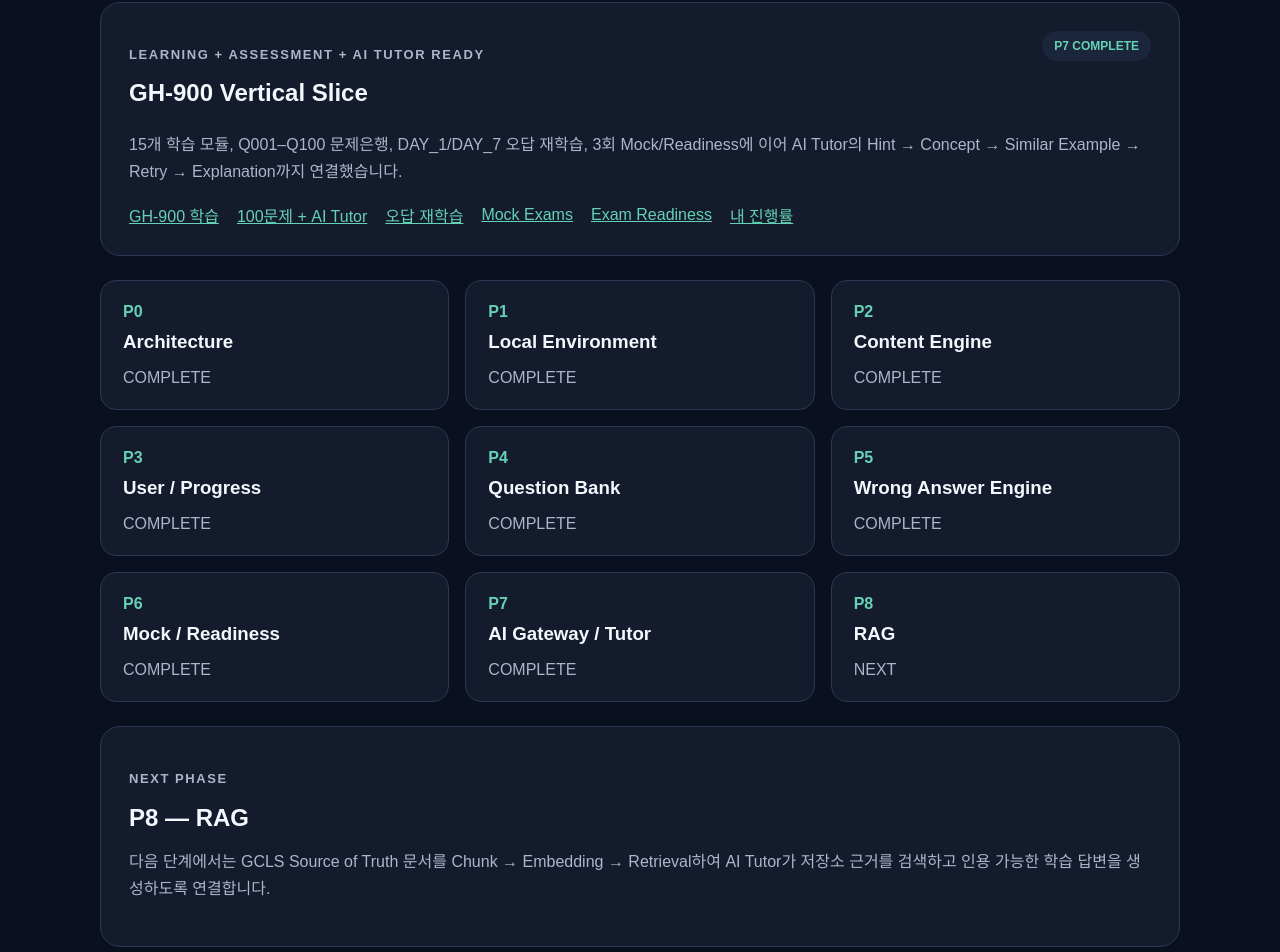
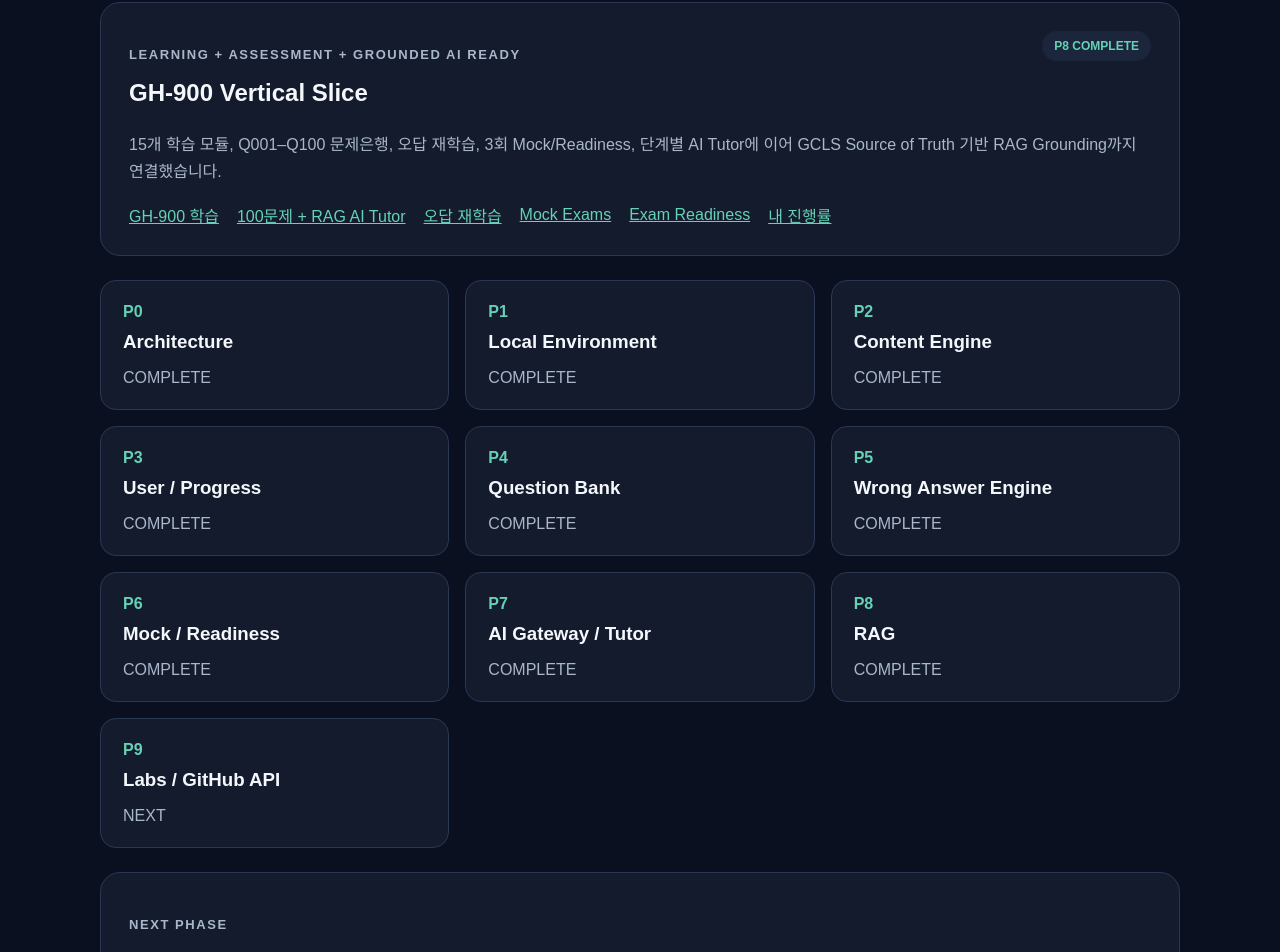
Before and after one commit to MetaStudy999/github-certification-learning-system-web, a Next.js app: page / in a window 1280 px wide. Shown: the part 315-1267 px from the top of the page. Built offline with nearby package versions, Linux system fonts and the light colour scheme.

Commit message:
docs: finalize P8 RAG grounding and verification

```diff
--- a/src/app/page.tsx
+++ b/src/app/page.tsx
@@ -9,7 +9,8 @@ const phases = [
   ["P5", "Wrong Answer Engine", "COMPLETE"],
   ["P6", "Mock / Readiness", "COMPLETE"],
   ["P7", "AI Gateway / Tutor", "COMPLETE"],
-  ["P8", "RAG", "NEXT"],
+  ["P8", "RAG", "COMPLETE"],
+  ["P9", "Labs / GitHub API", "NEXT"],
 ] as const;
 
 export default function Home() {
@@ -23,13 +24,13 @@ export default function Home() {
 
       <section className="panel">
         <div className="panelHeader">
-          <div><p className="eyebrow">Learning + Assessment + AI Tutor Ready</p><h2>GH-900 Vertical Slice</h2></div>
-          <span className="badge">P7 COMPLETE</span>
+          <div><p className="eyebrow">Learning + Assessment + Grounded AI Ready</p><h2>GH-900 Vertical Slice</h2></div>
+          <span className="badge">P8 COMPLETE</span>
         </div>
-        <p>15개 학습 모듈, Q001–Q100 문제은행, DAY_1/DAY_7 오답 재학습, 3회 Mock/Readiness에 이어 AI Tutor의 Hint → Concept → Similar Example → Retry → Explanation까지 연결했습니다.</p>
+        <p>15개 학습 모듈, Q001–Q100 문제은행, 오답 재학습, 3회 Mock/Readiness, 단계별 AI Tutor에 이어 GCLS Source of Truth 기반 RAG Grounding까지 연결했습니다.</p>
         <div className="links">
           <Link href="/courses/001-foundations">GH-900 학습</Link>
-          <Link href="/questions/001-foundations">100문제 + AI Tutor</Link>
+          <Link href="/questions/001-foundations">100문제 + RAG AI Tutor</Link>
           <Link href="/wrong-answers">오답 재학습</Link>
           <Link href="/mocks/001-foundations">Mock Exams</Link>
           <Link href="/readiness/001-foundations">Exam Readiness</Link>
@@ -45,8 +46,8 @@ export default function Home() {
 
       <section className="panel">
         <p className="eyebrow">Next Phase</p>
-        <h2>P8 — RAG</h2>
-        <p>다음 단계에서는 GCLS Source of Truth 문서를 Chunk → Embedding → Retrieval하여 AI Tutor가 저장소 근거를 검색하고 인용 가능한 학습 답변을 생성하도록 연결합니다.</p>
+        <h2>P9 — Labs / GitHub API</h2>
+        <p>다음 단계에서는 학습자가 실제 GitHub에서 수행한 Repository, Branch, Commit, Issue, Pull Request, Actions 작업을 API로 검증하고 PASS/RETRY 및 Evidence로 연결합니다.</p>
       </section>
     </main>
   );
```
Also changed, not shown: scripts/verify-local.mjs (+23 -0 lines), 5 other files (tests, documents, lock files or other folders).
